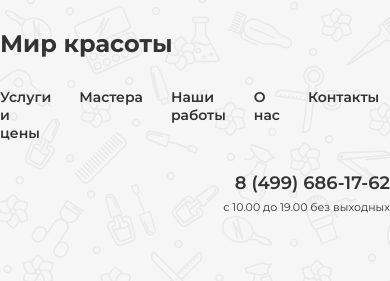
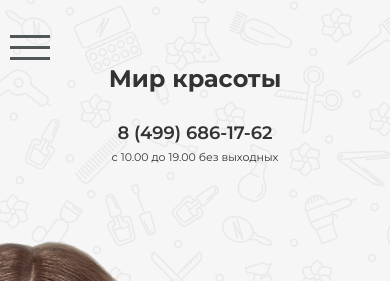
Before and after one commit to bokarevbs/BeautyWorld, a website: page src/index.html in a window 390 px wide. Shown: the top 281 px of the page. Drawn offline with nearby package versions, Linux system fonts and the light colour scheme; files that its build step writes are made by us from their sources.

Commit message:
Added adaptive menu and features in it

```diff
--- a/src/index.html
+++ b/src/index.html
@@ -19,11 +19,15 @@
     <div class="wrapper">
         <header class="header">
             <div class="container">
+                <div class="header__menu-burger">
+                    <span></span>
+                </div>
                 <div class="header-top">
+
                     <a href="/" class="logo">Мир красоты</a>
-                    <nav class="navigation">
+                    <nav class="navigation header__nav">
                         <ul class="navigation__list">
-                            <li class="navigation__item"><a class="navigation__link" href="#">Услуги и цены</a></li>
+                            <li class="navigation__item"><a class="navigation__link" href="#prices-service">Услуги и цены</a></li>
                             <li class="navigation__item"><a class="navigation__link" href="#">Мастера</a></li>
                             <li class="navigation__item"><a class="navigation__link" href="#">Наши работы</a></li>
                             <li class="navigation__item"><a class="navigation__link" href="#">О нас</a></li>
@@ -174,7 +178,7 @@
             <section class="section">
                 <div class="container">
                     <div class="section__header">
-                        <h2 class="section__title">Услуги и цены</h2>
+                        <h2 class="section__title" id="prices-service">Услуги и цены</h2>
                     </div>
                     <div class="section__body">
                         <div class="prices">
@@ -417,7 +421,7 @@
                     <a class="policy" href="#">Политика конфиденциальности</a>
                 </div>
 
-                <nav class="navigation">
+                <nav class="navigation footer__nav">
                     <ul class="navigation__list navigation__list_footer">
                         <li class="navigation__item"><a class="navigation__link navigation__link_footer" href="#">Услуги и цены</a></li>
                         <li class="navigation__item"><a class="navigation__link navigation__link_footer" href="#">Мастера</a></li>
@@ -444,5 +448,17 @@
             });
         });
     </script>
+    <script>
+        $(document).ready(function() {
+            $('.header__menu-burger').click(function() {
+                $('.header__menu-burger').toggleClass('open-menu');
+                $('.header__nav').toggleClass('open-menu');
+            });
+        });
+        $(".header__nav a").click(function(){
+            $('.header__menu-burger.open-menu').removeClass("open-menu");
+            $(".header__nav.open-menu").removeClass("open-menu");
+        });
+    </script>
 </body>
 </html>
--- /dev/null
+++ b/src/js/menu.js
@@ -0,0 +1,5 @@
+$(document).ready(function() {
+    $('.menu-burger__header').click(function() {
+        $('.menu-burger__header').toggleClass('open-menu');
+    });
+});
--- a/src/scss/_common.scss
+++ b/src/scss/_common.scss
@@ -11,6 +11,7 @@ body {
     font-family: 'Montserrat', sans-serif;
     color: #333;
     min-width: 320px;
+    scroll-behavior: smooth;
 }
 
 html, body {
--- a/src/scss/_media.scss
+++ b/src/scss/_media.scss
@@ -14,15 +14,84 @@
         margin: auto;
     }
 
+    .header__nav {
+        position: absolute;
+        top: 60px;
+        left: 0;
+        background: rgb(245, 246, 246);
+        box-shadow: #ccc;
+        width: 100%;
+        box-shadow: 0 4px 2px -2px rgba(36, 36, 36, 0.17);
+        left: -100%;
+        transition: all 0.4s ease;
+        padding: 10px;
+    }
+
+    .header__nav.open-menu {
+        left: 0;
+    }
+
     .navigation__list {
         flex-direction: column;
+        overflow: auto;
         align-items: center;
     }
 
     .navigation__item:not(:last-child) {
+        margin-bottom: 15px;
         margin-right: 0;
-        margin-bottom: 15px;
     }
+
+    .header-top {
+        flex-direction: column;
+        align-items: center;
+        gap: 30px;
+    }
+
+    .header__menu-burger {
+        position: relative;
+        width: 40px;
+        height: 35px;
+        display: block;
+        margin-left: 10px;
+    }
+
+    .header__menu-burger span, .header__menu-burger:after, .header__menu-burger:before{
+        height: 3px;
+        width: 100%;
+        position: absolute;
+        background: #515758;
+        margin: 0 auto;
+    }
+    .header__menu-burger span{
+        top: 16px;
+    }
+    .header__menu-burger:after, .header__menu-burger:before{
+        content: '';
+    }
+    .header__menu-burger:after{
+        bottom: 5px;
+    }
+    .header__menu-burger:before{
+        top: 5px;
+    }
+
+    .header__menu-burger.open-menu span {
+        opacity:0;
+        transition: 0.5s;
+    }
+    .header__menu-burger.open-menu:before {
+        transform: rotate(38deg);
+        top: 16px;
+        transition: 0.4s;
+    }
+    .header__menu-burger.open-menu:after {
+        transform: rotate(-38deg);
+        bottom: 16px;
+        transition: 0.4s;
+    }
+
+
 }
 /* Extra Small Devices, Phones */
 @media only screen and (max-width: 480px) {
--- a/src/scss/style.scss
+++ b/src/scss/style.scss
@@ -29,11 +29,6 @@
     display: flex;
     justify-content: space-between;
     margin-bottom: 120px;
-
-    @include _768() {
-        flex-direction: column;
-        gap: 30px;
-    }
 }
 
 .logo {
@@ -78,7 +73,11 @@
     display: flex;
 }
 
-.navigation__item, .prices-navigation__item:not(:last-child) {
+.navigation__item:not(:last-child) {
+    margin-right: 28px;
+}
+
+.prices-navigation__item:not(:last-child) {
     margin-right: 28px;
 }
 
@@ -716,3 +715,5 @@
         font-weight: 300;
     }
 }
+
+@import './media';
```
